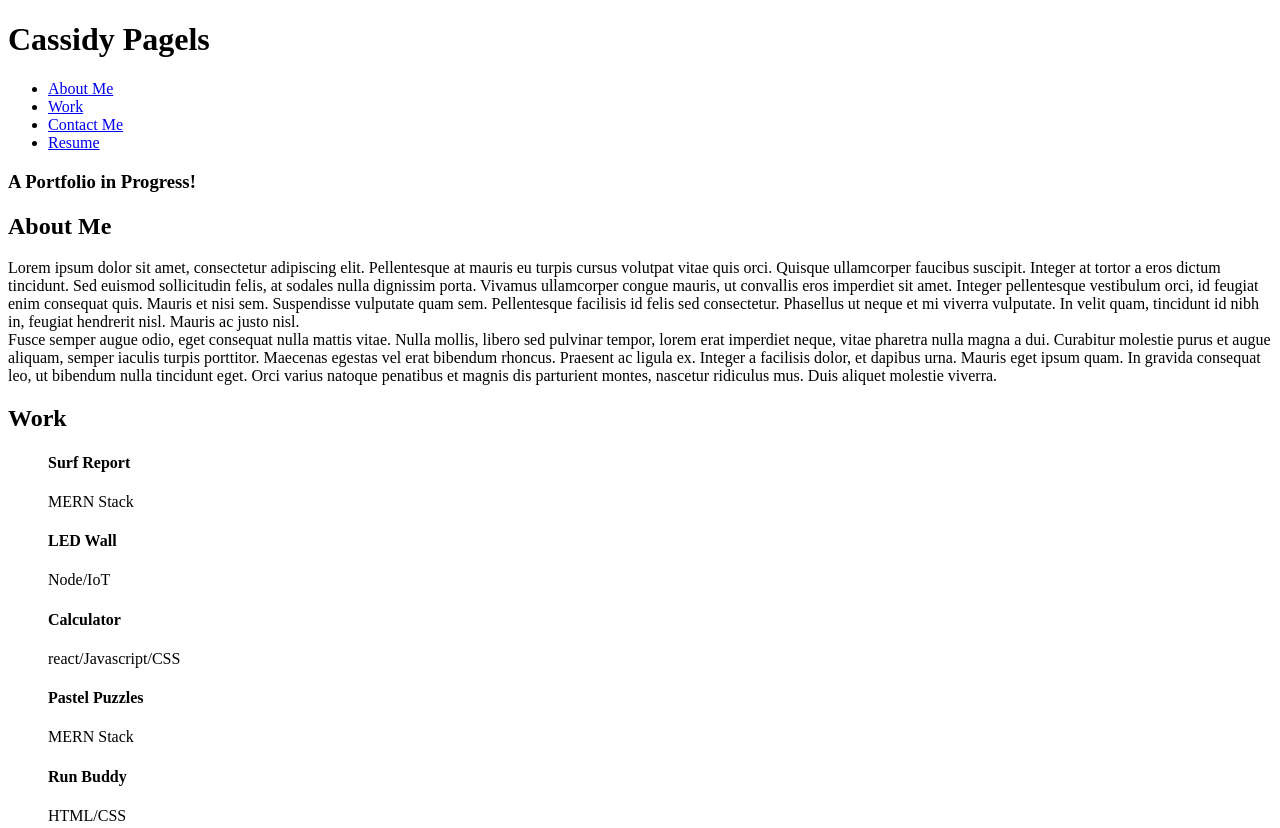
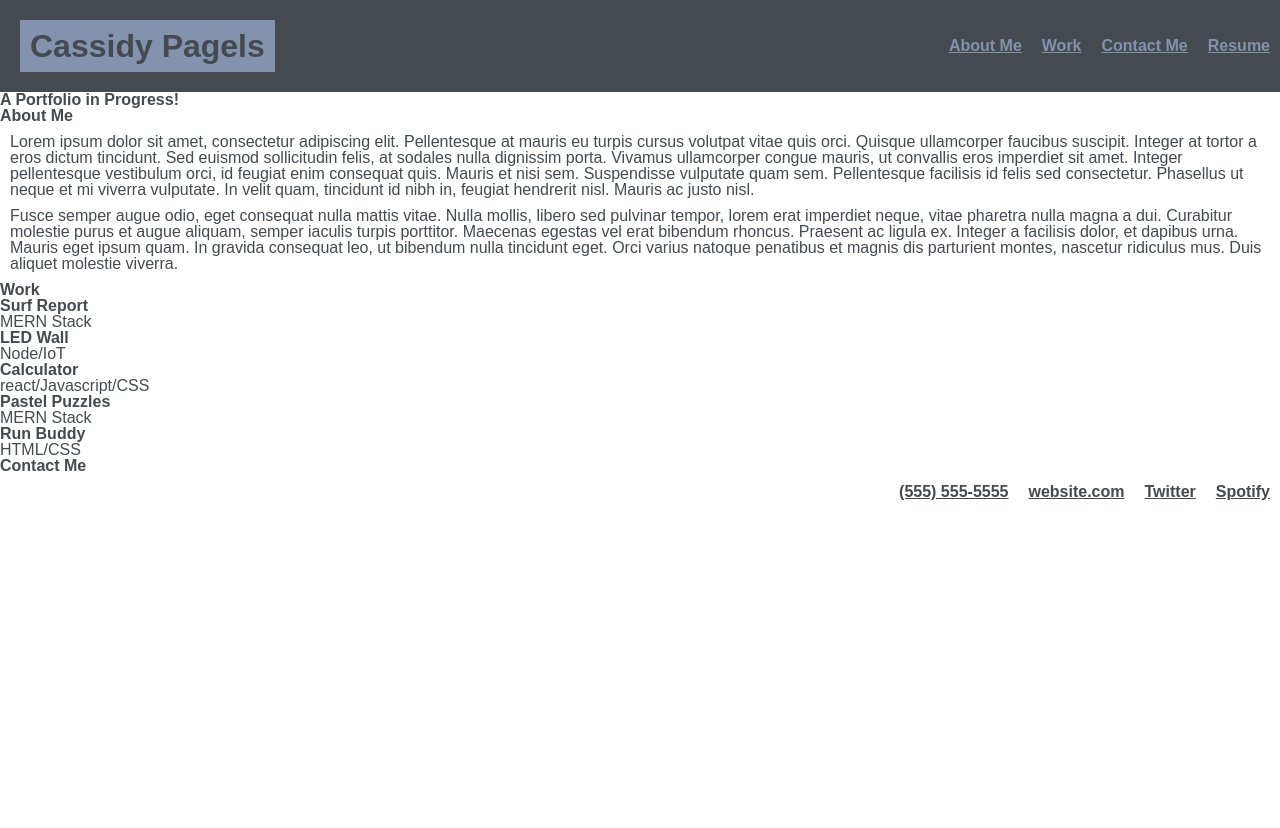
Before and after one commit to Mieruru/challenge-02, a plain HTML site: page index.html in a window 1280 px wide. Shown: the top 828 px of the page. After the commit the page ends 800 px from the top, so only its background shows below. Drawn offline with Linux system fonts and the light colour scheme.

Commit message:
begin hashing out CSS for header and footer, add hooks for screen size

```diff
--- /dev/null
+++ b/assets/reset.css
@@ -0,0 +1,41 @@
+* {
+  margin: 0;
+  padding: 0;
+  box-sizing: border-box;
+}
+
+html {
+  height: 100%;
+}
+
+body {
+  min-height: 100%;
+  line-height: 1;
+  font-family: sans-serif;
+}
+
+h1,
+h2,
+h3,
+h4,
+h5,
+h6 {
+  font-size: 100%;
+}
+
+input,
+select,
+option,
+optgroup,
+textarea,
+button,
+pre,
+code {
+  font-size: 100%;
+  font-family: inherit;
+}
+
+ol,
+ul {
+  list-style: none;
+}
--- a/assets/style.css
+++ b/assets/style.css
@@ -0,0 +1,70 @@
+* {
+    box-sizing: border-box;
+}
+
+/* applies to everything */
+body {
+    display: flex;
+    flex-direction: column;
+    font-family: Arial, Helvetica, sans-serif;
+    color: #454950;
+    margin: 0;
+}
+
+p {
+    margin: 10px;
+}
+
+/* time to do header stuff */
+header {
+    display: flex;
+    width: 100%;
+    background-color: #454950;
+    align-items: center;
+}
+
+h1 {
+    display: inline-block;
+    position: relative;
+    justify-content: left;
+    font-size: 200%;
+    background-color: #8493ad;
+    margin: 20px;
+    padding: 10px;
+}
+
+nav {
+    display: flex;
+    flex: 1 0;
+    justify-content: flex-end;
+}
+
+ul {
+    display: flex;
+    align-items: center;
+}
+
+li {
+    display: flex;
+    padding: 10px;
+    text-align: center;
+}
+
+header a {
+    color: #8493ad;
+}
+
+/* time to do footer stuff */
+a {
+    color: #454950;
+    font-weight: bold;
+}
+
+/* screen width manager */
+@media screen and (max-width:768px) {
+
+}
+
+@media screen and (max-width:576px) {
+
+}
--- a/index.html
+++ b/index.html
@@ -4,6 +4,7 @@
     <meta charset="UTF-8">
     <meta name="viewport" content="width=device-width, initial-scale=1.0">
     <title>Portfolio</title>
+    <link rel="stylesheet" href="./assets/reset.css">
     <link rel="stylesheet" href="./assets/style.css">
 </head>
 <body>
@@ -45,8 +46,9 @@
                 </h2>
             </aside>
             <p>
-                Lorem ipsum dolor sit amet, consectetur adipiscing elit. Pellentesque at mauris eu turpis cursus volutpat vitae quis orci. Quisque ullamcorper faucibus suscipit. Integer at tortor a eros dictum tincidunt. Sed euismod sollicitudin felis, at sodales nulla dignissim porta. Vivamus ullamcorper congue mauris, ut convallis eros imperdiet sit amet. Integer pellentesque vestibulum orci, id feugiat enim consequat quis. Mauris et nisi sem. Suspendisse vulputate quam sem. Pellentesque facilisis id felis sed consectetur. Phasellus ut neque et mi viverra vulputate. In velit quam, tincidunt id nibh in, feugiat hendrerit nisl. Mauris ac justo nisl.<br>
+                Lorem ipsum dolor sit amet, consectetur adipiscing elit. Pellentesque at mauris eu turpis cursus volutpat vitae quis orci. Quisque ullamcorper faucibus suscipit. Integer at tortor a eros dictum tincidunt. Sed euismod sollicitudin felis, at sodales nulla dignissim porta. Vivamus ullamcorper congue mauris, ut convallis eros imperdiet sit amet. Integer pellentesque vestibulum orci, id feugiat enim consequat quis. Mauris et nisi sem. Suspendisse vulputate quam sem. Pellentesque facilisis id felis sed consectetur. Phasellus ut neque et mi viverra vulputate. In velit quam, tincidunt id nibh in, feugiat hendrerit nisl. Mauris ac justo nisl.</p>
 
+            <p>
                 Fusce semper augue odio, eget consequat nulla mattis vitae. Nulla mollis, libero sed pulvinar tempor, lorem erat imperdiet neque, vitae pharetra nulla magna a dui. Curabitur molestie purus et augue aliquam, semper iaculis turpis porttitor. Maecenas egestas vel erat bibendum rhoncus. Praesent ac ligula ex. Integer a facilisis dolor, et dapibus urna. Mauris eget ipsum quam. In gravida consequat leo, ut bibendum nulla tincidunt eget. Orci varius natoque penatibus et magnis dis parturient montes, nascetur ridiculus mus. Duis aliquet molestie viverra.
             </p>
         </section>
```
